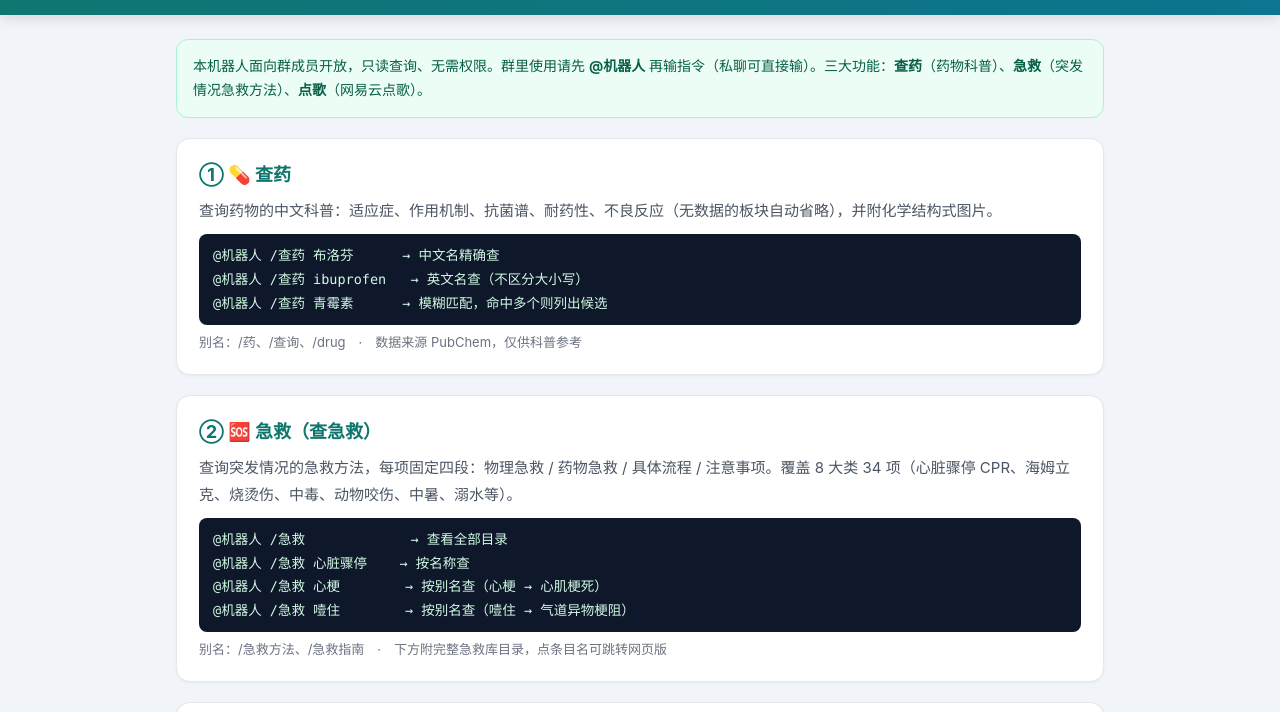
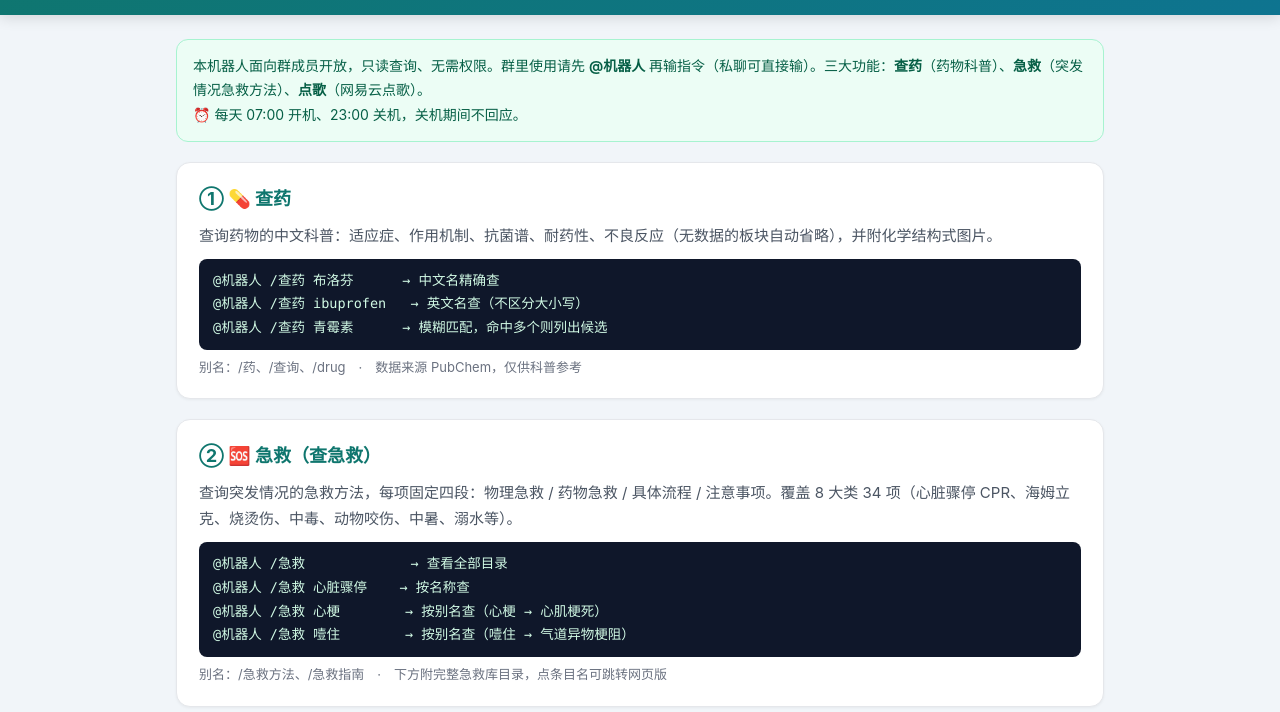
Before and after one commit to kazemata-neri/drugbot, a plain HTML site: page index.html in a window 1280 px wide. Shown: the part 88-800 px from the top of the page. Drawn offline with Linux system fonts and the light colour scheme.

Commit message:
Add files via upload

```diff
--- a/index.html
+++ b/index.html
@@ -120,7 +120,7 @@ footer.foot {
 </header>
 
 <div class="wrap">
-  <div class="intro">本机器人面向群成员开放，只读查询、无需权限。群里使用请先 <b>@机器人</b> 再输指令（私聊可直接输）。三大功能：<b>查药</b>（药物科普）、<b>急救</b>（突发情况急救方法）、<b>点歌</b>（网易云点歌）。</div>
+  <div class="intro">本机器人面向群成员开放，只读查询、无需权限。群里使用请先 <b>@机器人</b> 再输指令（私聊可直接输）。三大功能：<b>查药</b>（药物科普）、<b>急救</b>（突发情况急救方法）、<b>点歌</b>（网易云点歌）。<br>⏰ 每天 07:00 开机、23:00 关机，关机期间不回应。</div>
 
 
 <div class="card">
```
